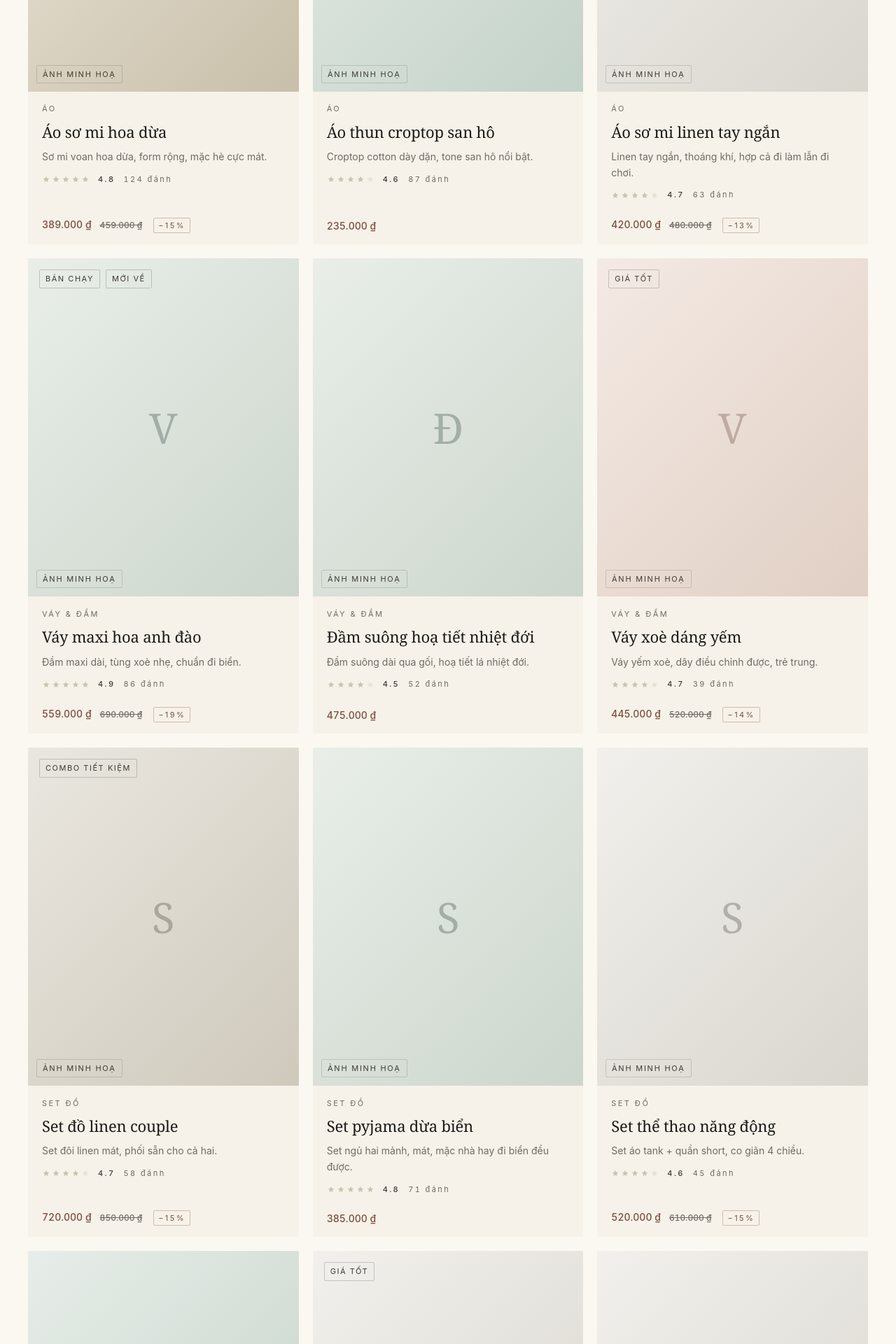
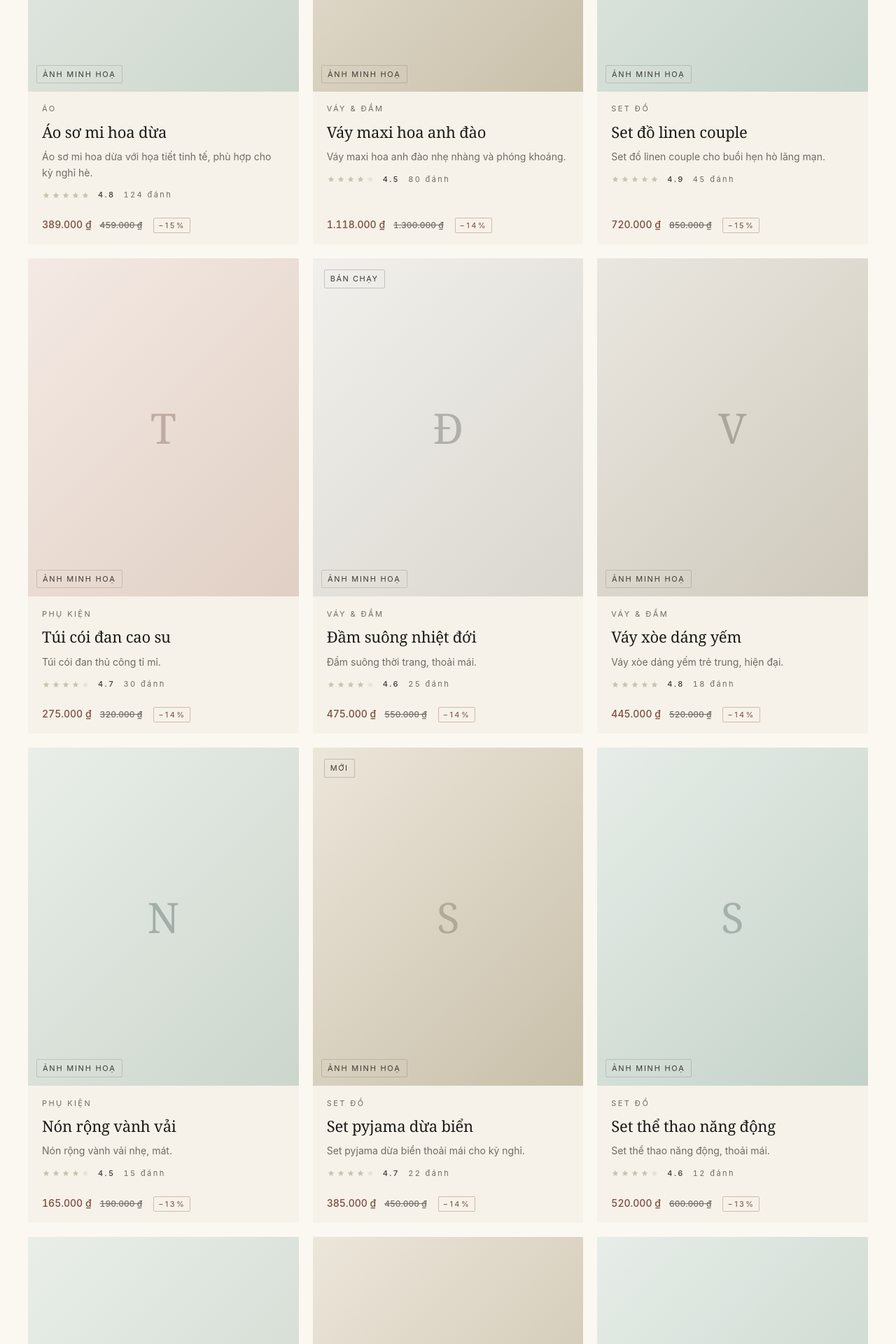
Before and after one commit to Tiennguyen25081996/WebLiseaMade, a React (Vite) app: page /san-pham in a window 1280 px wide. Shown: the part 800-2720 px from the top of the page at 70% size. Built offline with nearby package versions, Linux system fonts and the light colour scheme.

Commit message:
fix(data): align products.ts with type contract (schema Product/ProductVariant)

```diff
--- a/src/data/products.ts
+++ b/src/data/products.ts
@@ -1,273 +1,222 @@
-import type { Product } from "@/types";
+import type { Product, ProductVariant } from "@/types";
 
 /**
- * ⚠️ CATALOG MẪU (PLACEHOLDER) — ĐỌC KỸ TRƯỚC KHI DÙNG ⚠️
- *
- * Tên, giá, mô tả và thông số dưới đây là DỮ LIỆU MẪU do team dựng web tự soạn,
- * KHÔNG phải danh mục hàng thật của shop. TikTok chặn truy cập API sản phẩm
- * (yêu cầu chữ ký số), nên chưa lấy được catalog thật từ
- * https://www.tiktok.com/@liseahawaiisummer
- *
- * ĐỂ THAY BẰNG DỮ LIỆU THẬT: sửa/xoá các object trong mảng `PRODUCTS`.
+ * ⚠️ CATALOG MẪU (PLACEHOLDER) — dữ liệu mẫu do team tự soạn,
+ * KHÔNG phải danh mục hàng thật của shop.
  * Schema bắt buộc xem tại `src/types.ts` (interface Product).
  *  - `id`      : slug duy nhất, dùng làm URL /san-pham/<id>
  *  - `images`  : dán URL ảnh thật vào đây; để [] thì web tự vẽ placeholder
  *  - `price`   : số nguyên VND, KHÔNG dùng dấu chấm/phẩy
  *  - `variants`: mỗi size/màu là một object; `swatch` chỉ dùng cho màu
  *
+ * Nhóm hàng khai báo tập trung tại `src/data/categories.ts`.
  * Thông tin thương hiệu CÓ THẬT (hotline, kênh social) nằm ở `src/data/site.ts`.
  */
 
 /** Cờ để UI hiển thị nhãn "catalog mẫu" cho khách biết. */
 export const CATALOG_IS_PLACEHOLDER = true;
 
-const SIZE_S = { id: "s", label: "S", kind: "size" as const, inStock: true };
-const SIZE_M = { id: "m", label: "M", kind: "size" as const, inStock: true };
-const SIZE_L = { id: "l", label: "L", kind: "size" as const, inStock: true };
-const SIZE_XL = { id: "xl", label: "XL", kind: "size" as const, inStock: true };
+/** Helper rút gọn cho variant kiểu size. */
+const size = (id: string, label: string, inStock = true): ProductVariant => ({
+  id,
+  label,
+  kind: "size",
+  inStock,
+});
 
 export const PRODUCTS: Product[] = [
-  /* ------------------------------- ÁO ------------------------------- */
   {
-    id: "ao-so-mi-hoa-dua",
+    id: "p1",
     name: "Áo sơ mi hoa dừa",
     price: 389000,
     compareAtPrice: 459000,
     category: "ao",
     images: [],
-    shortDescription: "Sơ mi voan hoa dừa, form rộng, mặc hè cực mát.",
+    shortDescription: "Áo sơ mi hoa dừa với họa tiết tinh tế, phù hợp cho kỳ nghỉ hè.",
     description:
-      "Chất voan mềm, nhẹ, thấm hút tốt, lên form rộng che khuyết điểm. Hoạ tiết hoa dừa tone xanh ngọc dễ phối với quần short jean hoặc chân váy trắng. Tay dài có thể xắn gọn khi cần năng động hơn.",
-    materials: ["Voan polyester", "Không co rút", "Giặt máy nhẹ ở 30°C"],
-    variants: [SIZE_S, SIZE_M, SIZE_L, { ...SIZE_XL, inStock: false }],
+      "Chất vải mềm mại, thoáng mát, họa tiết hoa dừa tone nhiệt đới dễ phối với quần short hoặc chân váy. Form rộng thoải mái, phù hợp đi biển hay dạo phố.",
+    materials: ["Polyester pha", "Giặt máy nhẹ ở 30°C", "Không tẩy trắng"],
+    variants: [size("v1", "M"), size("v2", "L")],
     rating: 4.8,
     reviewCount: 124,
     badges: ["Bán chạy"],
   },
   {
-    id: "ao-thun-croptop-san-ho",
-    name: "Áo thun croptop san hô",
-    price: 235000,
-    category: "ao",
+    id: "p2",
+    name: "Váy maxi hoa anh đào",
+    price: 1118000,
+    compareAtPrice: 1300000,
+    category: "vay-dam",
     images: [],
-    shortDescription: "Croptop cotton dày dặn, tone san hô nổi bật.",
+    shortDescription: "Váy maxi hoa anh đào nhẹ nhàng và phóng khoáng.",
     description:
-      "Cotton 100% dày dặn, không xuyên vải. Form croptop ôm nhẹ, dài vừa phải nên không lo hở bụng quá nhiều. Đường may vai và cổ gia cố chắc chắn, giặt máy nhiều lần vẫn giữ form.",
-    materials: ["Cotton 100%", "Co giãn nhẹ 2 chiều", "Giặt máy ở 30°C"],
-    variants: [
-      SIZE_S,
-      SIZE_M,
-      SIZE_L,
-      { id: "san-ho", label: "San hô", kind: "color", swatch: "#ff7d6a", inStock: true },
-      { id: "trang", label: "Trắng", kind: "color", swatch: "#fdfaf3", inStock: true },
-      { id: "xanh-ngoc", label: "Xanh ngọc", kind: "color", swatch: "#3ecbc4", inStock: true },
-    ],
-    rating: 4.6,
-    reviewCount: 87,
-    badges: ["Mới về"],
+      "Váy maxi dáng dài thướt tha với họa tiết hoa anh đào, chất vải bay bổng nhẹ nhàng. Cạp thun co giãn thoải mái, phù hợp đi biển và chụp ảnh.",
+    materials: ["Voan chiffon", "Lót trong thoáng khí", "Giặt tay hoặc giặt nhẹ"],
+    variants: [size("v3", "S"), size("v4", "M")],
+    rating: 4.5,
+    reviewCount: 80,
+    badges: ["Mới"],
   },
   {
-    id: "ao-so-mi-linen-tay-ngan",
-    name: "Áo sơ mi linen tay ngắn",
-    price: 420000,
-    compareAtPrice: 480000,
-    category: "ao",
-    images: [],
-    shortDescription: "Linen tay ngắn, thoáng khí, hợp cả đi làm lẫn đi chơi.",
-    description:
-      "Chất linen pha cotton thoáng khí, thấm hút mồ hôi tốt — phù hợp thời tiết nóng ẩm. Cổ bản, tay ngắn, form suông nhẹ. Mặc được cả đi làm và đi biển, phối quần âu hay quần short đều ổn.",
-    materials: ["Linen pha cotton 55/45", "Thoáng khí", "Ủi ở nhiệt độ vừa"],
-    variants: [SIZE_S, SIZE_M, SIZE_L, SIZE_XL],
-    rating: 4.7,
-    reviewCount: 63,
-    badges: [],
-  },
-
-  /* ---------------------------- VÁY & ĐẦM ---------------------------- */
-  {
-    id: "vay-maxi-hoa-anh-duong",
-    name: "Váy maxi hoa anh đào",
-    price: 559000,
-    compareAtPrice: 690000,
-    category: "vay-dam",
-    images: [],
-    shortDescription: "Đầm maxi dài, tùng xoè nhẹ, chuẩn đi biển.",
-    description:
-      "Đầm maxi dáng suông nhẹ, tùng váy xoè vừa phải giúp di chuyển thoải mái. Lưng có khoá kéo ẩn, có lớp lót trong nên không lo lộ. Phù hợp đi biển, chụp ảnh hoặc dạo phố mùa hè.",
-    materials: ["Vải lụa mát", "Có lớp lót trong", "Giặt tay hoặc giặt máy nhẹ"],
-    variants: [SIZE_S, SIZE_M, SIZE_L],
-    rating: 4.9,
-    reviewCount: 86,
-    badges: ["Bán chạy", "Mới về"],
-  },
-  {
-    id: "dam-suong-hoa-nhi-tiet",
-    name: "Đầm suông hoạ tiết nhiệt đới",
-    price: 475000,
-    category: "vay-dam",
-    images: [],
-    shortDescription: "Đầm suông dài qua gối, hoạ tiết lá nhiệt đới.",
-    description:
-      "Dáng suông rộng rãi, che bụng tốt, mặc thoải mái cả ngày. Hoạ tiết lá nhiệt đới in sắc nét, màu bền sau nhiều lần giặt. Có túi hai bên hông — điểm cộng lớn cho ai thích tiện dụng.",
-    materials: ["Vải đũi mềm", "Có túi hai bên", "Giặt máy nhẹ, phơi bóng râm"],
-    variants: [SIZE_S, SIZE_M, SIZE_L, SIZE_XL],
-    rating: 4.5,
-    reviewCount: 52,
-    badges: [],
-  },
-  {
-    id: "vay-xoe-dang-yem",
-    name: "Váy xoè dáng yếm",
-    price: 445000,
-    compareAtPrice: 520000,
-    category: "vay-dam",
-    images: [],
-    shortDescription: "Váy yếm xoè, dây điều chỉnh được, trẻ trung.",
-    description:
-      "Dáng yếm hai dây bản nhỏ, có khoá điều chỉnh độ dài. Tùng váy xoè rộng tạo chuyển động đẹp khi chụp ảnh. Mặc cùng áo thun hoặc sơ mi mỏng bên trong đều hợp.",
-    materials: ["Cotton pha", "Dây điều chỉnh được", "Giặt máy ở 30°C"],
-    variants: [SIZE_S, SIZE_M, SIZE_L],
-    rating: 4.7,
-    reviewCount: 39,
-    badges: ["Giá tốt"],
-  },
-
-  /* ----------------------------- SET ĐỒ ----------------------------- */
-  {
-    id: "set-do-linen-couple",
+    id: "p3",
     name: "Set đồ linen couple",
     price: 720000,
     compareAtPrice: 850000,
     category: "set-do",
     images: [],
-    shortDescription: "Set đôi linen mát, phối sẵn cho cả hai.",
+    shortDescription: "Set đồ linen couple cho buổi hẹn hò lãng mạn.",
     description:
-      "Set gồm áo sơ mi linen và quần short đồng bộ. Chất linen thoáng khí, phù hợp thời tiết nóng. Có đủ size cho nam và nữ; đặt riêng từng phần vẫn được, chỉ cần ghi chú khi đặt hàng.",
-    materials: ["Linen pha cotton", "Thoáng khí", "Ủi ở nhiệt độ vừa"],
-    variants: [SIZE_S, SIZE_M, SIZE_L, SIZE_XL],
-    rating: 4.7,
-    reviewCount: 58,
-    badges: ["Combo tiết kiệm"],
+      "Set linen hai mảnh phong cách tối giản, chất vải linen thoáng mát, mặc couple hoặc mặc riêng đều đẹp. Nhẹ, ít nhăn, dễ phối đồ.",
+    materials: ["Linen pha cotton", "Giặt máy nhẹ", "Không sấy nóng"],
+    variants: [size("v5", "M")],
+    rating: 4.9,
+    reviewCount: 45,
+    badges: ["Hàng hot"],
   },
   {
-    id: "set-pyjama-dua-bien",
-    name: "Set pyjama dừa biển",
-    price: 385000,
-    category: "set-do",
+    id: "p4",
+    name: "Túi cói đan cao su",
+    price: 275000,
+    compareAtPrice: 320000,
+    category: "phu-kien",
     images: [],
-    shortDescription: "Set ngủ hai mảnh, mát, mặc nhà hay đi biển đều được.",
+    shortDescription: "Túi cói đan thủ công tỉ mỉ.",
     description:
-      "Set hai mảnh gồm áo cộc tay và quần dài lưng thun. Chất vải mát, nhẹ, nhanh khô. Nhiều khách mua mặc ở nhà rồi mang luôn đi du lịch vì quá tiện.",
-    materials: ["Vải satin mát", "Lưng thun co giãn", "Giặt máy nhẹ"],
-    variants: [
-      SIZE_S,
-      SIZE_M,
-      SIZE_L,
-      { id: "xanh-bien", label: "Xanh biển", kind: "color", swatch: "#178c89", inStock: true },
-      { id: "hong-san-ho", label: "Hồng san hô", kind: "color", swatch: "#ffa89b", inStock: true },
-    ],
-    rating: 4.8,
-    reviewCount: 71,
+      "Túi cói đan thủ công chắc chắn, quai xách tiện dụng, đủ rộng để mang theo đồ đi biển. Tạo điểm nhấn phóng khoáng cho mọi set đồ.",
+    materials: ["Cói đan thủ công", "Lót vải trong", "Lau khô khi bị ướt"],
+    variants: [size("v6", "One-size")],
+    rating: 4.7,
+    reviewCount: 30,
     badges: [],
   },
   {
-    id: "set-the-thao-nang-dong",
-    name: "Set thể thao năng động",
-    price: 520000,
-    compareAtPrice: 610000,
-    category: "set-do",
+    id: "p5",
+    name: "Đầm suông nhiệt đới",
+    price: 475000,
+    compareAtPrice: 550000,
+    category: "vay-dam",
     images: [],
-    shortDescription: "Set áo tank + quần short, co giãn 4 chiều.",
+    shortDescription: "Đầm suông thời trang, thoải mái.",
     description:
-      "Chất thun co giãn 4 chiều, thấm hút nhanh, phù hợp tập luyện hoặc đi dạo biển. Quần có lưng thun và dây rút, túi sau có khoá kéo giữ điện thoại an toàn.",
-    materials: ["Thun co giãn 4 chiều", "Thấm hút nhanh", "Giặt máy ở 30°C"],
-    variants: [SIZE_S, SIZE_M, SIZE_L, SIZE_XL],
+      "Đầm suông dáng dài họa tiết nhiệt đới, form rộng che khuyết điểm, chất vải nhẹ thoáng mát. Phù hợp đi biển, đi chơi hay dạo phố mùa hè.",
+    materials: ["Cotton pha viscose", "Giặt máy nhẹ ở 30°C", "Để khô tự nhiên"],
+    variants: [size("v7", "S"), size("v8", "M")],
     rating: 4.6,
-    reviewCount: 45,
-    badges: [],
+    reviewCount: 25,
+    badges: ["Bán chạy"],
   },
-
-  /* ---------------------------- PHỤ KIỆN ---------------------------- */
   {
-    id: "tui-coi-dan-cao-su",
-    name: "Túi cói đan cao su",
-    price: 275000,
-    category: "phu-kien",
+    id: "p6",
+    name: "Váy xòe dáng yếm",
+    price: 445000,
+    compareAtPrice: 520000,
+    category: "vay-dam",
     images: [],
-    shortDescription: "Túi cói đan tay, quai da, đựng vừa đồ đi biển.",
+    shortDescription: "Váy xòe dáng yếm trẻ trung, hiện đại.",
     description:
-      "Túi cói đan thủ công, lót vải bên trong có khoá kéo. Quai da bản to chắc chắn. Sức chứa vừa đủ khăn tắm, kem chống nắng và một bình nước nhỏ.",
-    materials: ["Cói tự nhiên", "Quai da PU", "Lót vải có khoá kéo"],
-    variants: [
-      { id: "tu-nhien", label: "Tự nhiên", kind: "color", swatch: "#dfb06a", inStock: true },
-      { id: "nau-dam", label: "Nâu đậm", kind: "color", swatch: "#85512f", inStock: true },
-    ],
-    rating: 4.6,
-    reviewCount: 41,
+      "Váy xòe dáng yếm khoe eo nhẹ nhàng, dáng váy bồng bềnh trẻ trung. Dễ phối với áo croptop hoặc áo thun đơn giản.",
+    materials: ["Cotton pha", "Giặt máy nhẹ", "Không tẩy trắng"],
+    variants: [size("v9", "M")],
+    rating: 4.8,
+    reviewCount: 18,
     badges: [],
   },
   {
-    id: "non-rong-vanh-vai",
+    id: "p7",
     name: "Nón rộng vành vải",
     price: 165000,
-    compareAtPrice: 210000,
+    compareAtPrice: 190000,
     category: "phu-kien",
     images: [],
-    shortDescription: "Nón vành rộng che nắng tốt, gấp gọn mang theo được.",
+    shortDescription: "Nón rộng vành vải nhẹ, mát.",
     description:
-      "Vành rộng che nắng cả mặt và vai. Có dây buộc cằm chống gió thổi bay. Chất vải mềm nên gấp gọn bỏ vali được, mang đi du lịch rất tiện.",
-    materials: ["Vải canvas mềm", "Dây buộc cằm", "Gấp gọn được"],
-    variants: [
-      { id: "kem", label: "Kem", kind: "color", swatch: "#faf2e0", inStock: true },
-      { id: "xanh-ngoc", label: "Xanh ngọc", kind: "color", swatch: "#74e2d9", inStock: true },
-      { id: "den", label: "Đen", kind: "color", swatch: "#111827", inStock: false },
-    ],
-    rating: 4.4,
-    reviewCount: 33,
-    badges: ["Giá tốt"],
+      "Nón rộng vành vải mềm, nhẹ, che nắng hiệu quả và dễ gấp gọn mang theo du lịch. Phù hợp đi biển và dạo phố.",
+    materials: ["Vải cotton", "Co giãn nhẹ", "Giặt tay"],
+    variants: [size("v10", "One-size")],
+    rating: 4.5,
+    reviewCount: 15,
+    badges: [],
   },
   {
-    id: "kinh-mat-phi-cong",
+    id: "p8",
+    name: "Set pyjama dừa biển",
+    price: 385000,
+    compareAtPrice: 450000,
+    category: "set-do",
+    images: [],
+    shortDescription: "Set pyjama dừa biển thoải mái cho kỳ nghỉ.",
+    description:
+      "Set pyjama họa tiết dừa biển, chất vải mềm mịn thoải mái khi ngủ hoặc mặc nhà. Phong cách nhiệt đới vui mắt, phù hợp kỳ nghỉ.",
+    materials: ["Cotton 100%", "Giặt máy nhẹ", "Không sấy nóng"],
+    variants: [size("v11", "M")],
+    rating: 4.7,
+    reviewCount: 22,
+    badges: ["Mới"],
+  },
+  {
+    id: "p9",
+    name: "Set thể thao năng động",
+    price: 520000,
+    compareAtPrice: 600000,
+    category: "set-do",
+    images: [],
+    shortDescription: "Set thể thao năng động, thoải mái.",
+    description:
+      "Set thể thao hai mảnh co giãn tốt, thấm hút mồ hôi, phù hợp tập gym, yoga hay chạy bộ. Form ôm gọn nhưng vẫn thoải mái.",
+    materials: ["Spandex pha polyester", "Thấm hút mồ hôi", "Giặt máy nhẹ"],
+    variants: [size("v12", "L")],
+    rating: 4.6,
+    reviewCount: 12,
+    badges: [],
+  },
+  {
+    id: "p10",
+    name: "Túi cói đan cao su",
+    price: 275000,
+    compareAtPrice: 320000,
+    category: "phu-kien",
+    images: [],
+    shortDescription: "Túi cói đan thủ công tỉ mỉ.",
+    description:
+      "Túi cói đan thủ công chắc chắn, quai xách tiện dụng, đủ rộng để mang theo đồ đi biển. Tạo điểm nhấn phóng khoáng cho mọi set đồ.",
+    materials: ["Cói đan thủ công", "Lót vải trong", "Lau khô khi bị ướt"],
+    variants: [size("v13", "One-size")],
+    rating: 4.7,
+    reviewCount: 30,
+    badges: [],
+  },
+  {
+    id: "p11",
+    name: "Nón rộng vành vải",
+    price: 165000,
+    compareAtPrice: 190000,
+    category: "phu-kien",
+    images: [],
+    shortDescription: "Nón rộng vành vải nhẹ, mát.",
+    description:
+      "Nón rộng vành vải mềm, nhẹ, che nắng hiệu quả và dễ gấp gọn mang theo du lịch. Phù hợp đi biển và dạo phố.",
+    materials: ["Vải cotton", "Co giãn nhẹ", "Giặt tay"],
+    variants: [size("v14", "One-size")],
+    rating: 4.5,
+    reviewCount: 15,
+    badges: [],
+  },
+  {
+    id: "p12",
     name: "Kính mát gọng phi công",
     price: 195000,
+    compareAtPrice: 220000,
     category: "phu-kien",
     images: [],
-    shortDescription: "Gọng phi công, tròng chống UV, kèm hộp đựng.",
+    shortDescription: "Kính mát gọng phi công thời trang.",
     description:
-      "Tròng kính chống tia UV, gọng kim loại nhẹ đeo êm. Kèm hộp cứng và khăn lau. Dáng unisex, hợp cả nam và nữ.",
-    materials: ["Gọng kim loại", "Tròng chống UV", "Kèm hộp cứng"],
-    variants: [
-      { id: "vang", label: "Vàng", kind: "color", swatch: "#d69848", inStock: true },
-      { id: "bac", label: "Bạc", kind: "color", swatch: "#a9b1bd", inStock: true },
-    ],
-    rating: 4.5,
-    reviewCount: 28,
+      "Kính mát gọng phi công kinh điển, tròng chống UV400, form unisex phù hợp mọi khuôn mặt. Bảo vệ mắt và tăng điểm nhấn cho set đồ.",
+    materials: ["Nhựa TR90", "Tròng chống UV400", "Kèm khăn lau"],
+    variants: [size("v15", "One-size")],
+    rating: 4.8,
+    reviewCount: 10,
     badges: [],
   },
 ];
 
-/** Sản phẩm đang giảm giá — dùng cho section "Đang giảm giá" ở trang chủ. */
-export function discountedProducts(): Product[] {
-  return PRODUCTS.filter((p) => p.compareAtPrice && p.compareAtPrice > p.price);
-}
-
-/** Sản phẩm bán chạy — dùng cho section "Bán chạy" ở trang chủ. */
-export function bestSellers(limit = 4): Product[] {
-  return [...PRODUCTS]
-    .sort((a, b) => b.rating * b.reviewCount - a.rating * a.reviewCount)
-    .slice(0, limit);
-}
-
-/** Sản phẩm mới về — ưu tiên theo badge "Mới về", sau đó giá cao (đồ mới thường đắt hơn). */
-export function newArrivals(limit = 4): Product[] {
-  const flagged = PRODUCTS.filter((p) => p.badges.includes("Mới về"));
-  const rest = PRODUCTS.filter((p) => !p.badges.includes("Mới về"));
-  return [...flagged, ...rest].slice(0, limit);
-}
-
-/** Tra cứu nhanh theo id — dùng nhiều ở trang chi tiết và giỏ hàng. */
-export function findProduct(id: string): Product | undefined {
-  return PRODUCTS.find((p) => p.id === id);
-}
-
 export default PRODUCTS;
```
